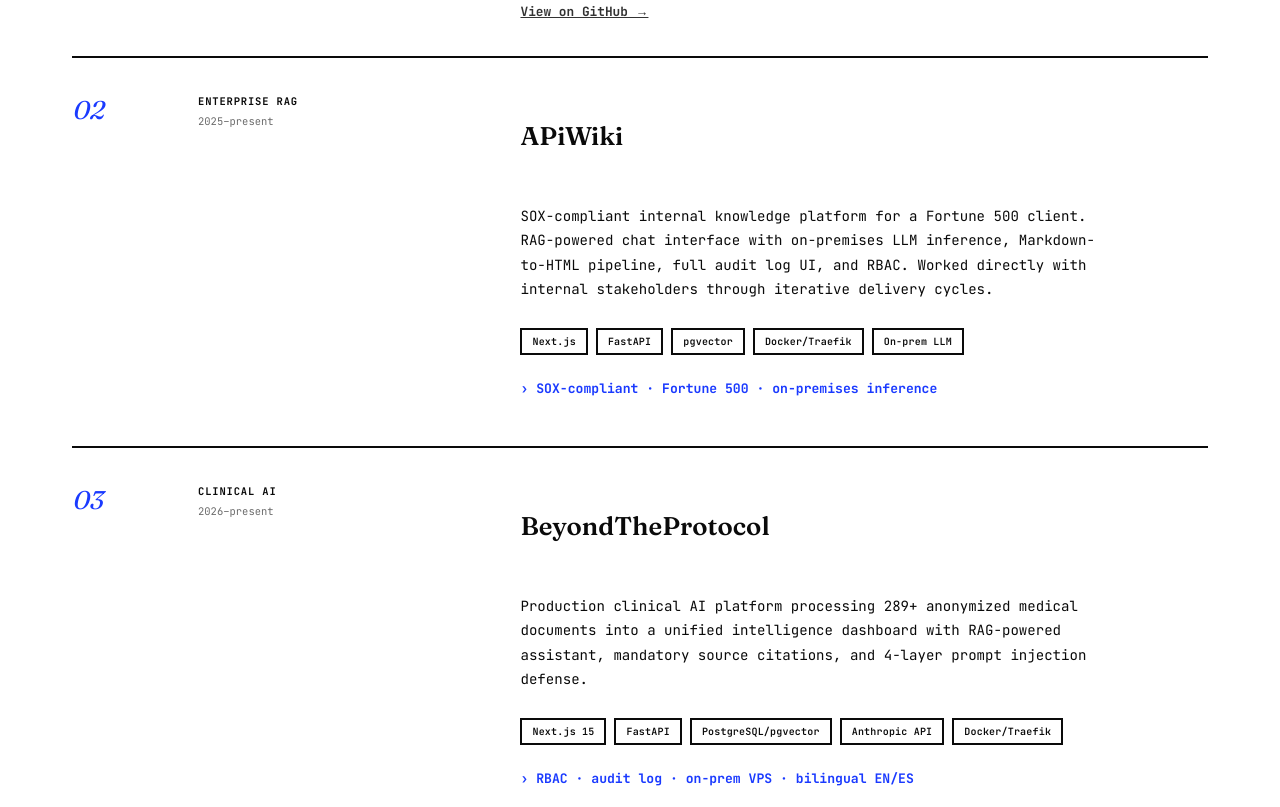
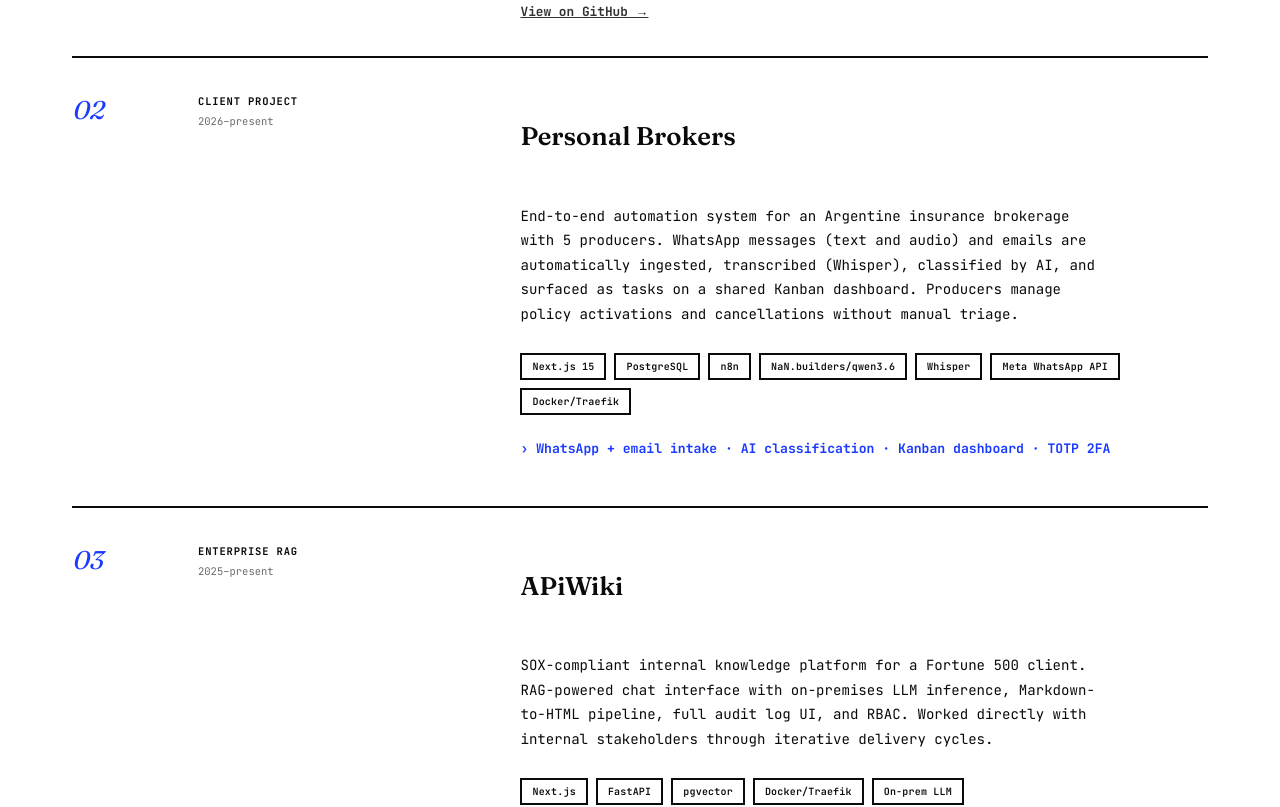
Before and after one commit to daniszwarc/portfolio, a Next.js app: page / in a window 1280 px wide. Shown: the part 2560-3367 px from the top of the page. Built offline with nearby package versions, Linux system fonts and the light colour scheme.

Commit message:
feat: add Personal Brokers as project 02, reorder all projects

```diff
--- a/app/page.tsx
+++ b/app/page.tsx
@@ -29,6 +29,15 @@
     tags: ["Python", "LangChain", "LangGraph", "PyYAML", "n8n"],
     outcome: "82/82 unit tests · formal verification · University of Liverpool",
     link: { href: "https://github.com/daniszwarc/workflowsynth", label: "View on GitHub →" },
+  },
+  {
+    label: "Client Project",
+    year: "2026–present",
+    title: "Personal Brokers",
+    description:
+      "End-to-end automation system for an Argentine insurance brokerage with 5 producers. WhatsApp messages (text and audio) and emails are automatically ingested, transcribed (Whisper), classified by AI, and surfaced as tasks on a shared Kanban dashboard. Producers manage policy activations and cancellations without manual triage.",
+    tags: ["Next.js 15", "PostgreSQL", "n8n", "NaN.builders/qwen3.6", "Whisper", "Meta WhatsApp API", "Docker/Traefik"],
+    outcome: "WhatsApp + email intake · AI classification · Kanban dashboard · TOTP 2FA",
   },
   {
     label: "Enterprise RAG",
@@ -326,7 +335,7 @@
         </div>
       </section>
 
-      <Section id="projects" title="Projects" count="08 entries" rows={projects} />
+      <Section id="projects" title="Projects" count="09 entries" rows={projects} />
       <Section id="experience" title="Experience" count="02 entries" rows={experience} />
 
       <section id="education" className={styles.section}>
```
Also changed, not shown: 1 other file (tests, documents, lock files or other folders).
